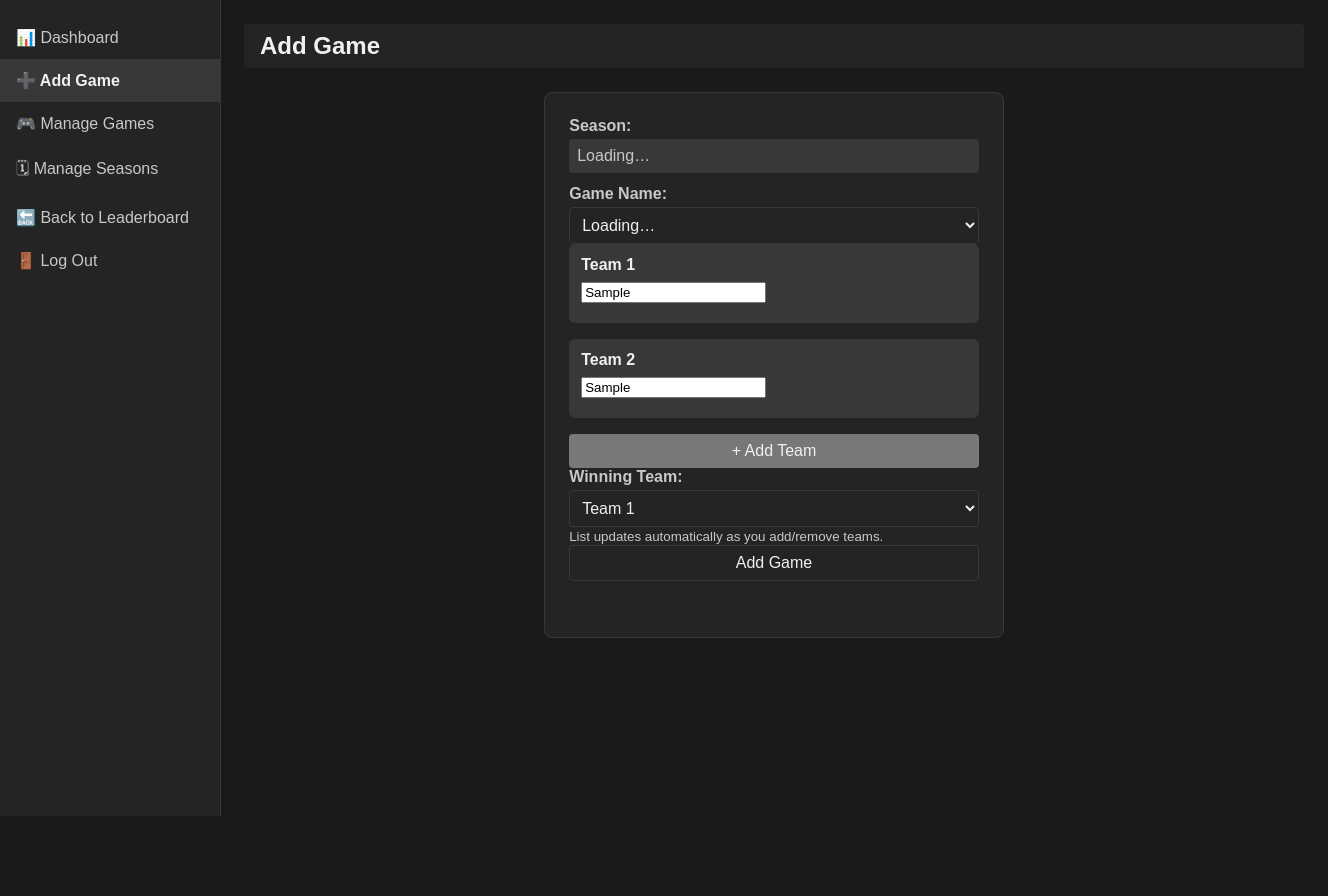
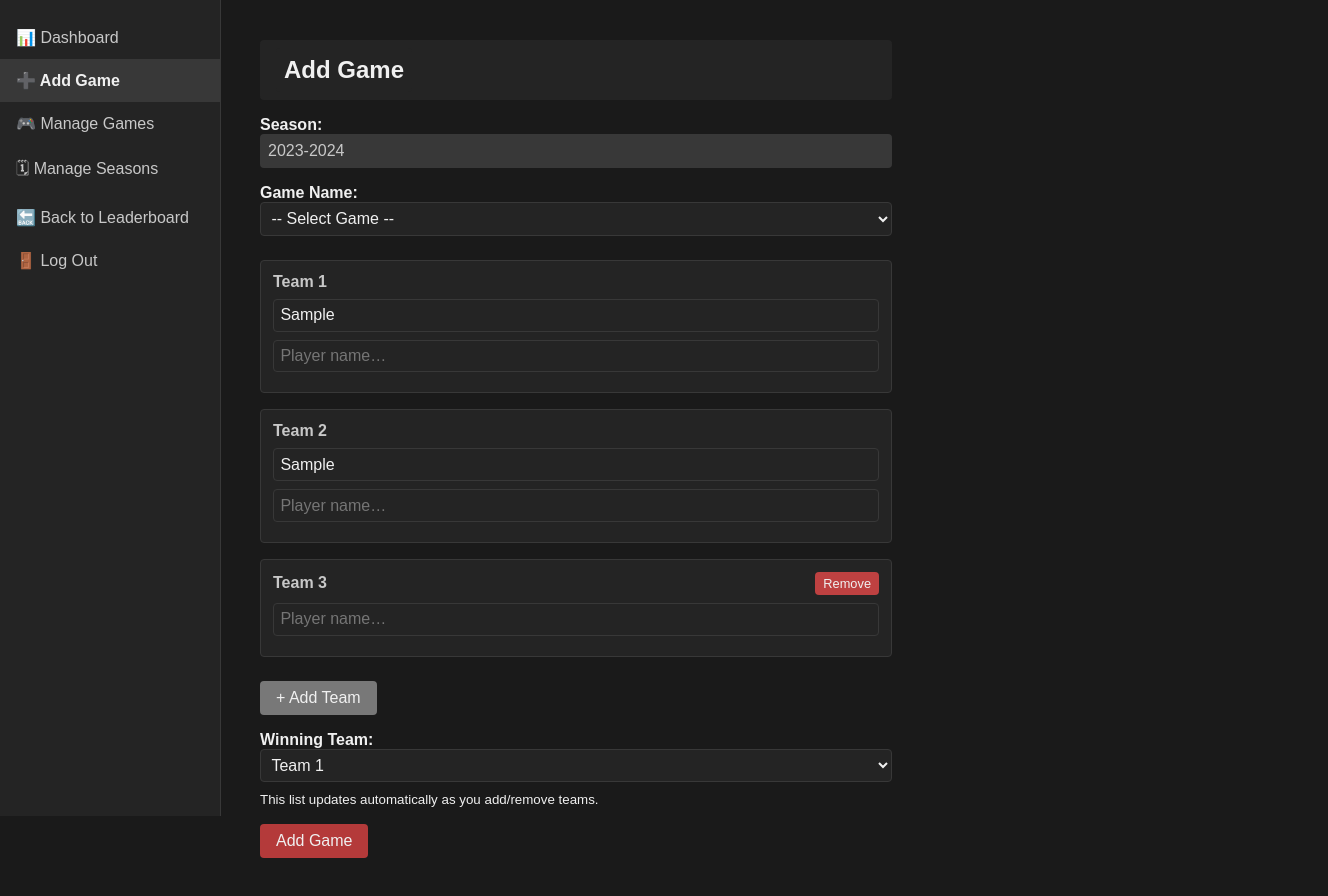
Before and after one commit to EveHaddox/Games-Leaderboard, a plain HTML site: page admin.html in a window 1280 px wide. Both pictures are taken after typing "Sample", "Sample" into the empty fields and a click on the button "+ Add Team". Shown: the whole page, 1328 px wide, since content can reach past the window. Before the commit the page ends 800 px from the top, so only its background shows below. Drawn offline with Linux system fonts and the light colour scheme.

Commit message:
visual stuff

```diff
--- a/admin.html
+++ b/admin.html
@@ -6,7 +6,7 @@
   <meta http-equiv="X-UA-Compatible" content="IE=edge" />
   <meta name="viewport" content="width=device-width, initial-scale=1.0" />
   <title>Admin – Add Game</title>
-
+  <link rel="stylesheet" href="style.css" />
   <style>
     /* ─────────────── Sidebar & Layout ─────────────── */
     body {
@@ -21,7 +21,7 @@
       left: 0;
       width: 220px;
       height: 100vh;
-      background-color: rgb(36, 36, 36);      /* Elib.Header */
+      background-color: rgb(36, 36, 36);    /* Elib.Header */
       border-right: 1px solid rgb(56, 56, 56); /* Elib.Scroller */
       display: flex;
       flex-direction: column;
@@ -33,14 +33,14 @@
     .sidebar .nav-item {
       padding: 0.75rem 1rem;
       font-size: 1rem;
-      color: rgb(200, 200, 200);               /* Elib.SecondaryText */
+      color: rgb(200, 200, 200);             /* Elib.SecondaryText */
       display: flex;
       align-items: center;
       gap: 0.5rem;
       cursor: pointer;
     }
     .sidebar .nav-item:hover {
-      background-color: rgb(56, 56, 56);      /* Elib.Scroller */
+      background-color: rgb(56, 56, 56);    /* Elib.Scroller */
       color: rgb(240, 240, 240);
     }
     .sidebar .nav-item.active {
@@ -48,31 +48,15 @@
       color: rgb(240, 240, 240);
       font-weight: bold;
     }
-
-    /* ─────────────── Main Content ─────────────── */
-    .content-wrapper {
+    .content {
       margin-left: 220px;
       padding: 1.5rem;
-      width: calc(100% - 220px);
-      display: flex;
-      flex-direction: column;
-      gap: 1.5rem;
     }
-    .content {
-      max-width: 800px;
-      margin: 0 auto;
-      background-color: rgb(36, 36, 36);
-      border: 1px solid rgb(56, 56, 56);
-      border-radius: 8px;
-      padding: 1.5rem;
-      display: flex;
-      flex-direction: column;
-      gap: 1.5rem;
-    }
-
     .header-bar {
       display: flex;
+      justify-content: space-between;
       align-items: center;
+      margin-bottom: 1rem;
       padding: 0.5rem 1rem;
       background-color: rgb(36, 36, 36);     /* Elib.Header */
       border-radius: 4px;
@@ -82,36 +66,60 @@
       font-size: 1.5rem;
       color: rgb(240, 240, 240);
     }
+    .header-buttons {
+      display: flex;
+      align-items: center;
+    }
+    .header-buttons > * + * {
+      margin-left: 1rem;
+    }
+    .header-buttons button {
+      font-size: 0.9rem;
+      border-radius: 4px;
+      border: none;
+      cursor: pointer;
+      padding: 0.4rem 0.8rem;
+      transition: opacity 0.2s ease;
+    }
+    .header-buttons button:hover {
+      opacity: 0.85;
+    }
+    .btn-gray {
+      background-color: rgb(120, 120, 120);  /* Elib.Disabled */
+      color: rgb(240, 240, 240);
+    }
+    .btn-red {
+      background-color: rgb(190, 65, 65);    /* Elib.Negative */
+      color: rgb(240, 240, 240);
+    }
 
-    /* ─────────────── Add Game Form Styling ─────────────── */
-    .form-group label {
-      display: block;
-      margin-bottom: 0.25rem;
-      color: rgb(200, 200, 200);
-      font-weight: bold;
-    }
+    /* ─────────────── Form Styles ─────────────── */
     .form-group select,
-    .form-group input[type="text"],
-    .form-group input[type="submit"],
-    .form-group button {
+    .form-group input[type="text"] {
       background-color: rgb(36, 36, 36);
       color: rgb(240, 240, 240);
       border: 1px solid rgb(56, 56, 56);
       border-radius: 4px;
       font-size: 1rem;
-      padding: 0.5rem;
+      padding: 0.4rem;
+      margin-bottom: 0.5rem;
       width: 100%;
       box-sizing: border-box;
     }
-    .form-group input[type="submit"],
-    .form-group button {
-      cursor: pointer;
+    .readonly-field {
+      background-color: rgb(56, 56, 56);
+      color: rgb(200, 200, 200);
+      border-radius: 4px;
+      padding: 0.5rem;
+      margin-bottom: 1rem;
     }
+
     .team-section {
-      background-color: rgb(56, 56, 56);
-      border-radius: 6px;
+      background-color: rgb(36, 36, 36);
+      border: 1px solid rgb(56, 56, 56);
+      border-radius: 4px;
+      margin-bottom: 1rem;
       padding: 0.75rem;
-      margin-bottom: 1rem;
     }
     .team-header-container {
       display: flex;
@@ -121,13 +129,13 @@
     }
     .team-header {
       font-weight: bold;
-      color: rgb(240, 240, 240);
+      color: rgb(200, 200, 200);
     }
     .remove-team-button {
-      background-color: rgb(190, 65, 65);    /* Elib.Negative */
+      background-color: rgb(190, 65, 65);
       color: rgb(240, 240, 240);
-      font-size: 0.85rem;
-      padding: 0.3rem 0.6rem;
+      font-size: 0.8rem;
+      padding: 0.25rem 0.5rem;
       border: none;
       border-radius: 4px;
       cursor: pointer;
@@ -138,71 +146,82 @@
     .player-input {
       display: block;
       margin-bottom: 0.5rem;
+      width: 100%;
+      box-sizing: border-box;
     }
     #add-team-button {
-      background-color: rgb(120, 120, 120);  /* btn-gray */
-      color: rgb(240, 240, 240);
-      font-size: 1rem;
-      padding: 0.5rem;
-      border: none;
-      border-radius: 4px;
-      cursor: pointer;
-      width: 100%;
-      box-sizing: border-box;
+      margin-top: 0.5rem;
+      margin-bottom: 1rem;
+      background-color: rgb(120, 120, 120); /* .btn-gray */
     }
     #add-team-button:hover {
       opacity: 0.85;
     }
-    #admin-error {
-      color: rgb(190, 65, 65);
-      margin-top: 0.5rem;
-    }
   </style>
 </head>
 <body data-page="admin">
+
   <!-- ─────────────── Sidebar ─────────────── -->
   <div class="sidebar">
-    <a href="dashboard.html"><div class="nav-item">📊 Dashboard</div></a>
-    <a href="admin.html"><div class="nav-item active">➕ Add Game</div></a>
-    <a href="manage_games.html"><div class="nav-item">🎮 Manage Games</div></a>
-    <a href="manage_seasons.html"><div class="nav-item">🗓 Manage Seasons</div></a>
-    <a href="index.html"><div class="nav-item">🔙 Back to Leaderboard</div></a>
-    <button id="logout-button" class="nav-item" style="background:none; border:none; width:100%; text-align:left; color:rgb(200,200,200);">🚪 Log Out</button>
+    <a href="dashboard.html">
+      <div class="nav-item">
+        📊 Dashboard
+      </div>
+    </a>
+    <a href="admin.html">
+      <div class="nav-item active">
+        ➕ Add Game
+      </div>
+    </a>
+    <a href="manage_games.html">
+      <div class="nav-item">
+        🎮 Manage Games
+      </div>
+    </a>
+    <a href="manage_seasons.html">
+      <div class="nav-item">
+        🗓 Manage Seasons
+      </div>
+    </a>
+    <a href="index.html">
+      <div class="nav-item">
+        🔙 Back to Leaderboard
+      </div>
+    </a>
+    <button id="logout-button" class="nav-item" style="background:none; border:none; width:100%; text-align:left; color:rgb(200,200,200);">
+      🚪 Log Out
+    </button>
   </div>
 
-  <!-- ─────────────── Main Content Wrapper ─────────────── -->
-  <div class="content-wrapper">
+  <!-- ─────────────── Main Content ─────────────── -->
+  <div class="content">
+    <!-- Header -->
     <div class="header-bar">
       <h1>Add Game</h1>
     </div>
 
-    <div class="content">
-      <!-- ─────────────── Add Game Form ─────────────── -->
+    <!-- Add Game Form -->
     <datalist id="player-names-list"></datalist>
+
+    <div id="game-form-container">
       <form id="add-game-form">
         <!-- Current Season (read-only) -->
         <div class="form-group">
-          <label>Season:</label>
-          <div id="current-season-display" style="
-               background-color: rgb(56,56,56);
-               color: rgb(200,200,200);
-               padding: 0.5rem;
-               border-radius: 4px;
-               margin-bottom: 0.75rem;
-          ">Loading…</div>
-          <input type="hidden" id="season" name="season" />
+          <label><strong>Season:</strong></label>
+          <div id="current-season-display" class="readonly-field">Loading…</div>
+          <input type="hidden" id="season" name="season" value="" />
         </div>
 
-        <!-- Game Name Dropdown -->
         <div class="form-group">
-          <label for="gameName">Game Name:</label>
+          <label for="gameName"><strong>Game Name:</strong><br />
             <select id="gameName" required>
               <option value="" disabled selected>Loading…</option>
             </select>
+          </label>
         </div>
 
-        <!-- Teams (dynamically added) -->
         <div id="teams-container">
+          <!-- Team 1 (cannot remove) -->
           <div class="team-section" data-team-index="0">
             <div class="team-header-container">
               <div class="team-header">Team 1</div>
@@ -212,11 +231,13 @@
                 type="text"
                 class="player-input"
                 placeholder="Player name…"
+                data-player-index="0"
                 list="player-names-list"
               />
             </div>
           </div>
 
+          <!-- Team 2 (cannot remove) -->
           <div class="team-section" data-team-index="1">
             <div class="team-header-container">
               <div class="team-header">Team 2</div>
@@ -226,42 +247,44 @@
                 type="text"
                 class="player-input"
                 placeholder="Player name…"
+                data-player-index="0"
                 list="player-names-list"
               />
             </div>
           </div>
         </div>
 
-        <button type="button" id="add-team-button">+ Add Team</button>
+        <button type="button" id="add-team-button" class="btn-gray">+ Add Team</button>
 
-        <!-- Winning Team Dropdown -->
         <div class="form-group">
-          <label for="winningTeam">Winning Team:</label>
+          <label for="winningTeam"><strong>Winning Team:</strong><br />
             <select id="winningTeam" required>
               <option value="0">Team 1</option>
               <option value="1">Team 2</option>
             </select>
-          <small style="color: rgb(200,200,200);">List updates automatically as you add/remove teams.</small>
+          </label>
+          <small>This list updates automatically as you add/remove teams.</small>
         </div>
 
-        <div class="form-group">
         <input type="submit" value="Add Game" class="btn-red" />
-        </div>
       </form>
-      <div id="admin-error"></div>
+      <div id="admin-error" class="error"></div>
     </div>
   </div>
 
   <script>
     const GITHUB_USERNAME         = "EveHaddox";
     const REPO_NAME               = "Games-Leaderboard";
+
     const RAW_BASE_URL            = `https://raw.githubusercontent.com/${GITHUB_USERNAME}/${REPO_NAME}/main`;
     const API_BASE_URL            = `https://api.github.com/repos/${GITHUB_USERNAME}/${REPO_NAME}`;
+
     const GAMES_JSON_PATH         = "games.json";
     const GAME_OPTIONS_PATH       = "gameOptions.json";
     const SEASONS_PATH            = "seasons.json";
     const LOCAL_STORAGE_TOKEN_KEY = "github_access_token";
 
+    /* ──────────────── GENERIC JSON FETCH ──────────────── */
     async function fetchJSON(path) {
       const url = `${RAW_BASE_URL}/${path}?cachebust=${Date.now()}`;
       const res = await fetch(url);
@@ -269,6 +292,7 @@
       return await res.json();
     }
 
+    /* ──────────────── GET FILE SHA & CONTENT ──────────────── */
     async function getFileSHAandContent(path) {
       const endpoint = `${API_BASE_URL}/contents/${path}`;
       const accessToken = localStorage.getItem(LOCAL_STORAGE_TOKEN_KEY);
@@ -290,9 +314,11 @@
       return { sha: data.sha, content: data.content };
     }
 
+    /* ──────────────── COMMIT JSON BACK TO GITHUB ──────────────── */
     async function commitJSON(newArrayOrObj, path, commitMessage) {
       const accessToken = localStorage.getItem(LOCAL_STORAGE_TOKEN_KEY);
-      if (!accessToken) throw new Error("No GitHub token found. Please paste a valid PAT first.");
+      if (!accessToken)
+        throw new Error(`No GitHub token found. Please paste a valid PAT first.`);
 
       const { sha, content: oldContentBase64 } = await getFileSHAandContent(path);
       const newContentString = JSON.stringify(newArrayOrObj, null, 2);
@@ -310,7 +336,7 @@
         method: "PUT",
         headers: {
           Authorization: `Bearer ${accessToken}`,
-          Accept: "application/vndithub.v3+json",
+          Accept: "application/vnd.github.v3+json",
           "Content-Type": "application/json"
         },
         body: JSON.stringify(body)
@@ -323,22 +349,34 @@
       return await res.json();
     }
 
+    /* ──────────────── ADMIN: PAT‐based login ──────────────── */
+    function savePAT() {
+      const pat = document.getElementById("pat-input")?.value.trim();
+      if (!pat) {
+        alert("Token cannot be empty.");
+        return;
+      }
+      localStorage.setItem(LOCAL_STORAGE_TOKEN_KEY, pat);
+      window.location.reload();
+    }
+
     function logout() {
       localStorage.removeItem(LOCAL_STORAGE_TOKEN_KEY);
       window.location.href = "index.html";
     }
-    document.getElementById("logout-button").onclick = logout;
 
+    /* ──────────────── ON-LOAD BINDINGS ──────────────── */
     document.addEventListener("DOMContentLoaded", onAdminPageLoad);
 
     async function onAdminPageLoad() {
+      // 1) Check for PAT in localStorage
       const token = localStorage.getItem(LOCAL_STORAGE_TOKEN_KEY);
       if (!token) {
-        alert("No GitHub token found. Please log in through Manage Games or Manage Seasons first.");
-        return;
+        // If no token, redirect back to login or simply show empty
+        alert("No GitHub token found. Please log in under 'Manage Games' or 'Manage Seasons' first.");
       }
 
-      // 1) Fetch seasons.json to get “current”
+      // 2) Fetch seasons.json to get current season
       let seasonsData;
       try {
         seasonsData = await fetchJSON(SEASONS_PATH);
@@ -349,7 +387,7 @@
       document.getElementById("current-season-display").innerText = currentSeason;
       document.getElementById("season").value = seasonsData.current;
 
-      // 2) Populate “Game Name” dropdown
+      // 3) Populate game dropdown
       try {
         await populateGameDropdown();
       } catch {
@@ -357,22 +395,23 @@
         select.innerHTML = `<option value="" disabled selected>(no games)</option>`;
       }
 
-      // 3) Populate player datalist
+      // 4) Populate player datalist
       try {
         await populatePlayerDatalist();
       } catch {
-        // ignore errors
+        // ignore
       }
 
-      // 4) Initialize team inputs
+      // 5) Initialize team inputs
       initializeTeamInputs();
       updateWinningTeamOptions();
 
-      // 5) Bind “+ Add Team” and form submit
-      document.getElementById("add-team-button").onclick = addNewTeamSection;
+      // 6) Bind form submit
       document.getElementById("add-game-form").onsubmit = onAddGameFormSubmit;
+      document.getElementById("logout-button").onclick = logout;
     }
 
+    /* ──────────────── POPULATE GAME DROPDOWN ──────────────── */
     async function populateGameDropdown() {
       const select = document.getElementById("gameName");
       select.innerHTML = "";
@@ -398,13 +437,16 @@
       });
     }
 
+    /* ──────────────── POPULATE PLAYER DATALIST ──────────────── */
     async function populatePlayerDatalist() {
       const datalist = document.getElementById("player-names-list");
       datalist.innerHTML = "";
       const games = await fetchJSON(GAMES_JSON_PATH);
       const nameSet = new Set();
       games.forEach((game) => {
-        game.teams.forEach((team) => team.forEach((p) => nameSet.add(p)));
+        game.teams.forEach((team) => {
+          team.forEach((player) => nameSet.add(player));
+        });
       });
       const sortedNames = Array.from(nameSet).sort((a, b) =>
         a.toLowerCase().localeCompare(b.toLowerCase())
@@ -416,6 +458,7 @@
       });
     }
 
+    /* ──────────────── TEAM/PLAYER INPUT LOGIC ──────────────── */
     function appendPlayerInput(playersListDiv) {
       const input = document.createElement("input");
       input.type = "text";
@@ -570,6 +613,7 @@
       }
     }
 
+    /* ──────────────── ADD GAME FORM SUBMIT ──────────────── */
     async function onAddGameFormSubmit(event) {
       event.preventDefault();
 
@@ -612,6 +656,7 @@
         return;
       }
 
+      // Build and commit the new game object (always uses the current season)
       const newGame = {
         timestamp: new Date().toISOString(),
         season,
@@ -637,6 +682,11 @@
         alert("Error adding game: " + err.message);
       }
     }
+
+    /* Bind “+ Add Team” button after content is ready */
+    document.addEventListener("DOMContentLoaded", () => {
+      document.getElementById("add-team-button").addEventListener("click", addNewTeamSection);
+    });
   </script>
 </body>
 </html>
```
Also changed, not shown: manage_games.html (+87 -28 lines), manage_seasons.html (+5 -13 lines). Lines whose indentation alone changed are shown as unchanged.
